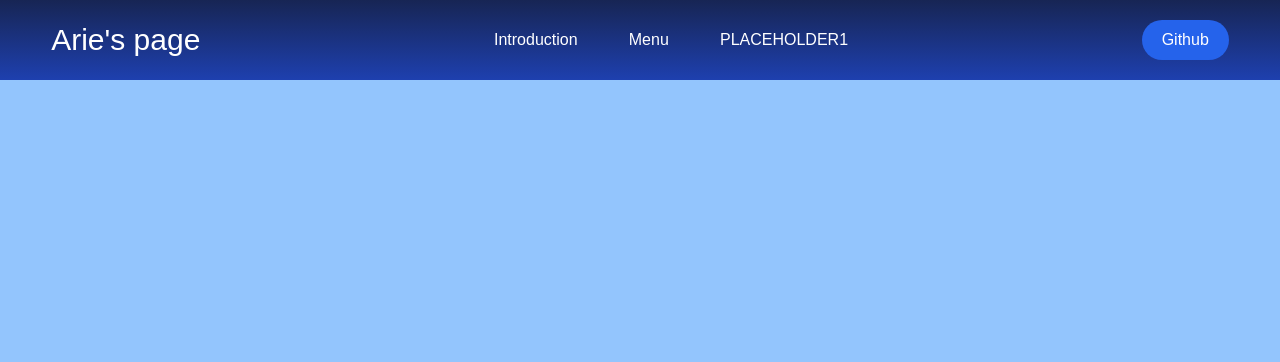
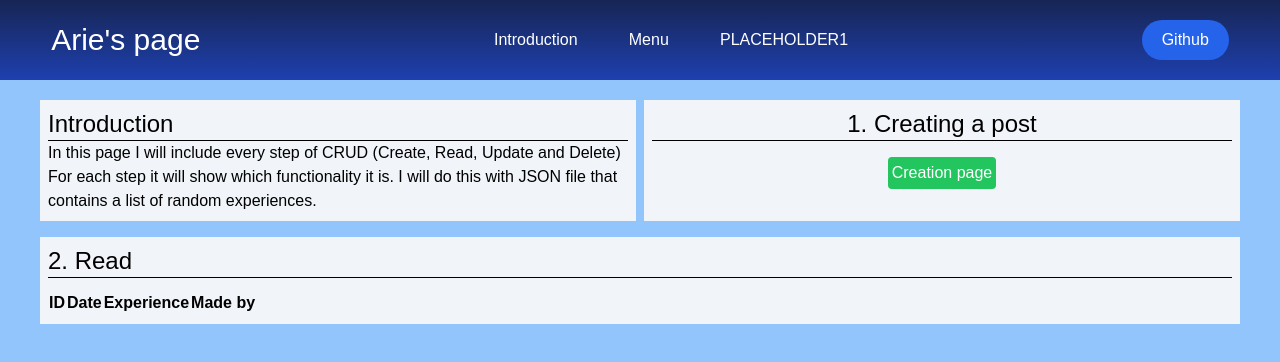
Before and after one commit to ArieKh33/Vuejs-practise, a Vue app in the folder practise-1/: page /project3 in a window 1280 px wide. Shown: the top 362 px of the page. Built offline with nearby package versions, Linux system fonts and the light colour scheme.

Commit message:
Changed the readme, added 2 pages and edited the look of the projects menu

```diff
--- a/practise-1/index.html
+++ b/practise-1/index.html
@@ -4,7 +4,7 @@
     <meta charset="UTF-8">
     <link rel="icon" href="/favicon.ico">
     <meta name="viewport" content="width=device-width, initial-scale=1.0">
-    <title>Vite App</title>
+    <title>Arie's Vue page</title>
   </head>
   <body class=" bg-blue-300 ">
     <div id="app"></div>
--- a/practise-1/src/router/index.js
+++ b/practise-1/src/router/index.js
@@ -2,6 +2,9 @@ import { createRouter, createWebHistory } from 'vue-router'
 import IntroductionView from '@/views/IntroductionView.vue'
 import MenuView from '@/views/MenuView.vue'
 import Project1View from '@/views/Project1View.vue'
+import Project2View from '@/views/Project2View.vue'
+import Project3View from '@/views/Project3View.vue'
+
 
 const router = createRouter({
   history: createWebHistory(import.meta.env.BASE_URL),
@@ -21,6 +24,16 @@ const router = createRouter({
       name: 'project1',
       component: Project1View,
     },
+    {
+      path: '/project2',
+      name: 'project2',
+      component: Project2View,
+    },
+    {
+      path: '/project3',
+      name: 'project3',
+      component: Project3View,
+    },
   ],
 })
 
--- a/practise-1/src/views/MenuView.vue
+++ b/practise-1/src/views/MenuView.vue
@@ -11,17 +11,15 @@ const project1hover = ref(false)
 
 <template>
 
-  <article class="grid md:grid-cols-2 md:gap-6 md:mx-4 mt-4">
+  <article class="grid md:grid-cols-2 md:gap-6 md:mx-7 mt-4 text-center md:text-left">
     <section>
      <h1 class="text-5xl mb-4 border-b border-black">The mini projects</h1>
-     <div class="flex flex-col ml-5">
-      <RouterLink class="text-4xl mb-2 hover:text-gray-600" @mouseenter="project1hover = true" @mouseleave="project1hover = false" to="/project1">1. Using api's</RouterLink>
-      <RouterLink class="text-4xl mb-2 hover:text-gray-600" @mouseenter="project1hover = true" @mouseleave="project1hover = false" to="/">2. CRUD application</RouterLink>
-      <RouterLink class="text-4xl mb-2 hover:text-gray-600" @mouseenter="project1hover = true" @mouseleave="project1hover = false" to="/">3. PLACEHOLDER</RouterLink>
-      <RouterLink class="text-4xl mb-2 hover:text-gray-600" @mouseenter="project1hover = true" @mouseleave="project1hover = false" to="/">4. PLACEHOLDER</RouterLink>
+     <div class="flex flex-col">
+      <RouterLink class="text-4xl mb-2 rounded p-1 bg-slate-200 hover:text-white hover:bg-blue-950" @mouseenter="project1hover = true" @mouseleave="project1hover = false" to="/project1">1. Using api's</RouterLink>
+      <RouterLink class="text-4xl mb-2 rounded p-1 bg-slate-200 hover:text-white hover:bg-blue-950" @mouseenter="project1hover = true" @mouseleave="project1hover = false" to="/project2">2. Getting familiar with ref</RouterLink>
+      <RouterLink class="text-4xl mb-2 rounded p-1 bg-slate-200 hover:text-white hover:bg-blue-950" @mouseenter="project1hover = true" @mouseleave="project1hover = false" to="/project3">3. CRUD with JSON</RouterLink>
+      <RouterLink class="text-4xl mb-2 rounded p-1 bg-slate-200 hover:text-white hover:bg-blue-950" @mouseenter="project1hover = true" @mouseleave="project1hover = false" to="/">4. PLACEHOLDER</RouterLink>
      </div>
-
-
     </section>
 
     <section>
--- /dev/null
+++ b/practise-1/src/views/Project2View.vue
@@ -0,0 +1,32 @@
+<script setup>
+
+import { ref } from 'vue';
+
+const firstListName = ref("Favourite food");
+const fooditems = ref(['steak', 'chicken']);
+
+</script>
+
+<template>
+  <main>
+    <article>
+      <section class="grid md:grid-cols-1 lg:grid-cols-2 xl:grid-cols-2 gap-2 mx-10">
+        <div class="bg-slate-100 mt-5 p-2">
+          <h1 class="text-2xl border-black border-b">
+            Introduction
+          </h1>
+          <p>
+            In this page I get familiar with changeable variables by using "ref()"; the first List will be about the foods I like.
+          </p>
+        </div>
+
+        <div class="bg-slate-100 mt-5 p-2">
+          <h1 class="text-2xl border-black border-b text-center">
+
+          </h1>
+        </div>
+      </section>
+    </article>
+  </main>
+
+</template>
--- /dev/null
+++ b/practise-1/src/views/Project3View.vue
@@ -0,0 +1,54 @@
+<script setup>
+import { RouterLink } from 'vue-router';
+import { ref } from 'vue'
+
+
+</script>
+
+<template>
+  <main>
+    <article>
+      <section class="grid md:grid-cols-1 lg:grid-cols-2 xl:grid-cols-2 gap-2 mx-10">
+        <div class="bg-slate-100 mt-5 p-2">
+          <h1 class="text-2xl border-black border-b">
+            Introduction
+          </h1>
+          <p>
+            In this page I will include every step of CRUD (Create, Read, Update and Delete) For each step it will show which functionality it is. I will do this with JSON file that contains a list of random experiences.
+          </p>
+        </div>
+
+        <div class="bg-slate-100 mt-5 p-2">
+          <h1 class="text-2xl border-black border-b text-center">
+            1. Creating a post
+          </h1>
+          <div class="mt-4 flex justify-center">
+            <RouterLink class="bg-green-500 text-white rounded p-1 hover:bg-green-600" to="/">Creation page</RouterLink>
+          </div>
+        </div>
+      </section>
+
+      <section class="mx-10 mt-4">
+        <div class="bg-slate-100 p-2">
+          <h1 class="text-2xl border-black border-b  mb-3">2. Read</h1>
+          <table>
+            <thead>
+              <tr class="w-100">
+                <th>ID</th>
+                <th>Date</th>
+                <th>Experience</th>
+                <th>Made by</th>
+              </tr>
+            </thead>
+              <tbody>
+                <tr>
+
+                </tr>
+              </tbody>
+          </table>
+        </div>
+      </section>
+    </article>
+  </main>
+
+</template>
```
Also changed, not shown: 1 other file (tests, documents, lock files or other folders).
